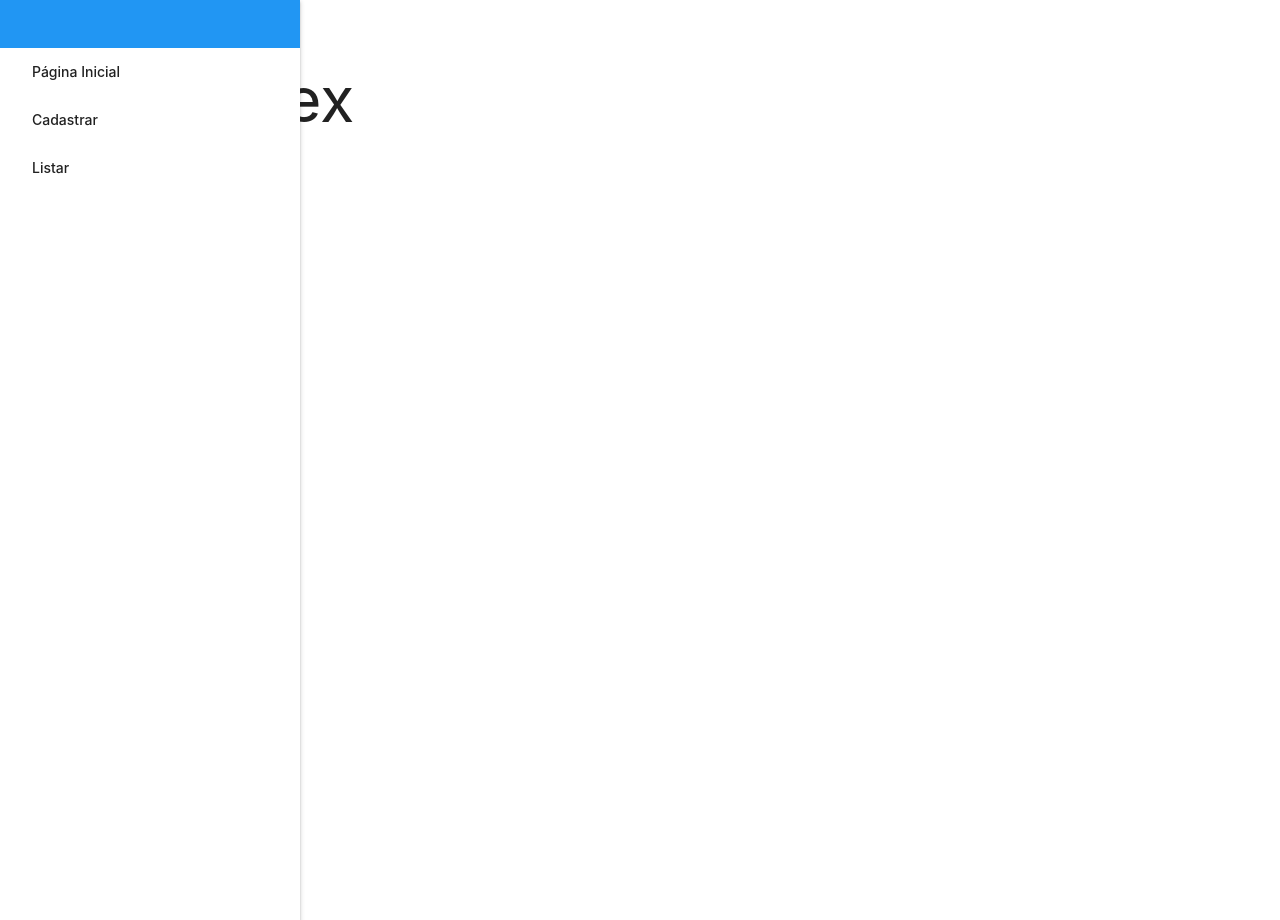
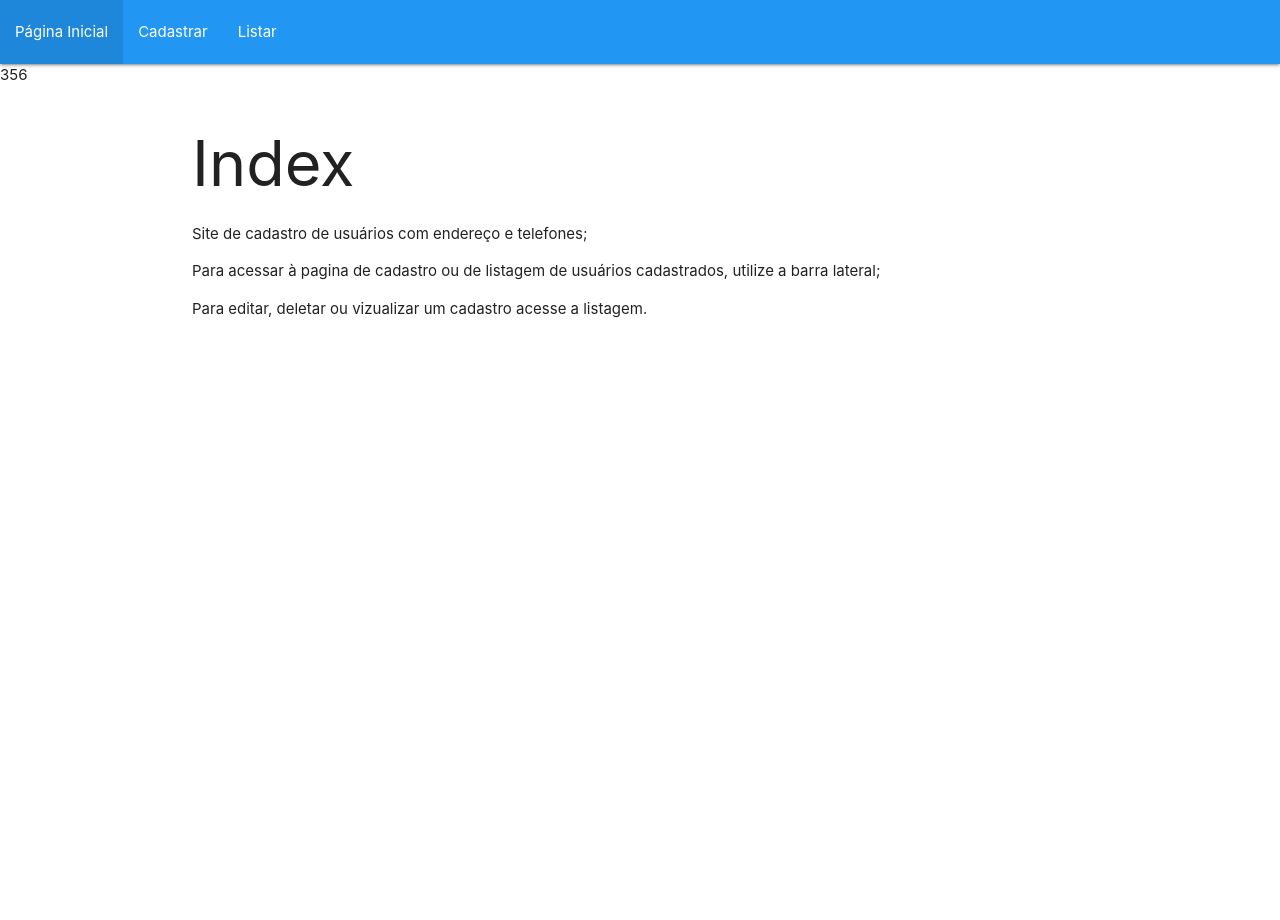
Before and after one commit to nortonmbsantos/tratador-endereco-php, a PHP site: page /index.php in a window 1280 px wide. Run offline with PHP 8.4, Linux system fonts and the light colour scheme.

Commit message:
Changing index and readme

```diff
--- a/view/index.php
+++ b/view/index.php
@@ -14,6 +14,9 @@
 
 <div class="row container">
       <h1>Index</h1>
+      <p> Site de cadastro de usuários com endereço e telefones; </p>
+      <p> Para acessar à pagina de cadastro ou de listagem de usuários cadastrados, utilize a barra lateral; </p>
+      <p> Para editar, deletar ou vizualizar um cadastro acesse a listagem. </p>
     </div>
 </body>
 
--- a/view/sidebar.php
+++ b/view/sidebar.php
@@ -1,6 +1,9 @@
-<ul id="slide-out" class="sidenav sidenav-fixed">
-  <li><a class="blue" href="#!"></a></li>
-  <li><a href="/tratador-endereco-php/view">Página Inicial</a></li>
-  <li><a href="/tratador-endereco-php/view/user/new.php">Cadastrar</a></li>
-  <li><a href="/tratador-endereco-php/view/user/list.php">Listar</a></li>
-</ul>
+<nav>
+  <div class="nav-wrapper blue">
+    <ul id="nav-mobile" class="left hide-on-med-and-down">
+      <li><a href="/tratador-endereco-php/view">Página Inicial</a></li>
+      <li><a href="/tratador-endereco-php/view/user/new.php">Cadastrar</a></li>
+      <li><a href="/tratador-endereco-php/view/user/list.php">Listar</a></li>
+    </ul>
+  </div>
+</nav>
--- a/view/user/list.php
+++ b/view/user/list.php
@@ -54,7 +54,7 @@
                 onclick="return confirm('Deseja mesmo deletar?');"
                 class="btn red">deletar</a>
                 <a href="show.php?id=<?php echo $user["ID"]; ?>"
-                class="btn">Ver</a>
+                class="btn">Vizualizar</a>
                 <a href="edit.php?id=<?php echo $user["ID"]; ?>"
                 class="btn">Editar</a>
                 </td>
```
Also changed, not shown: README.md.
